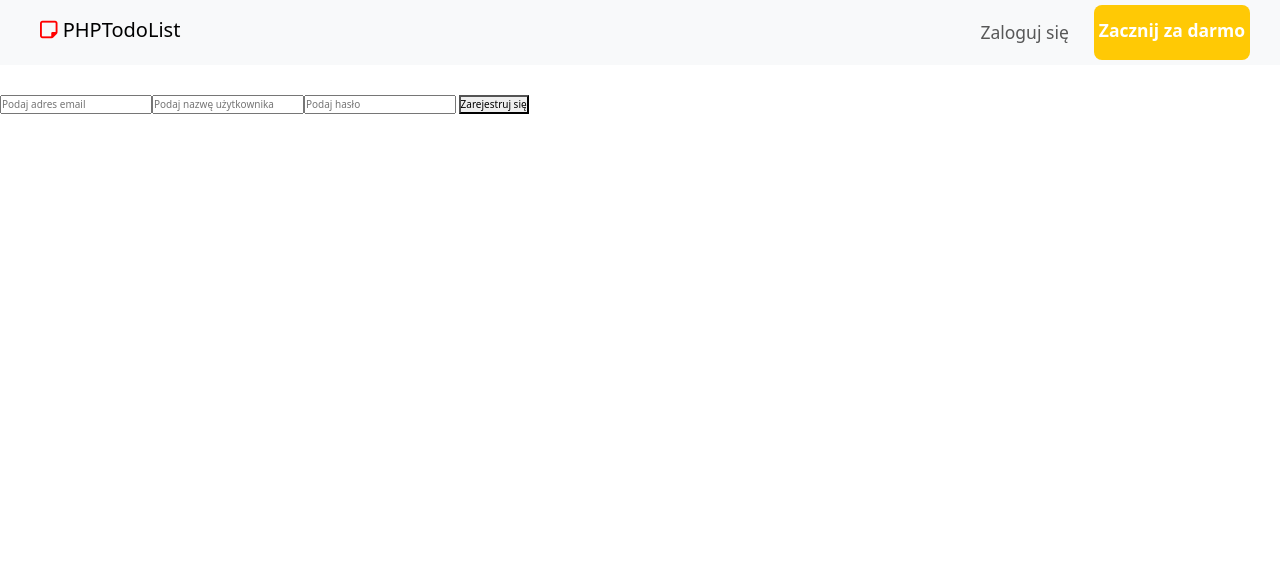
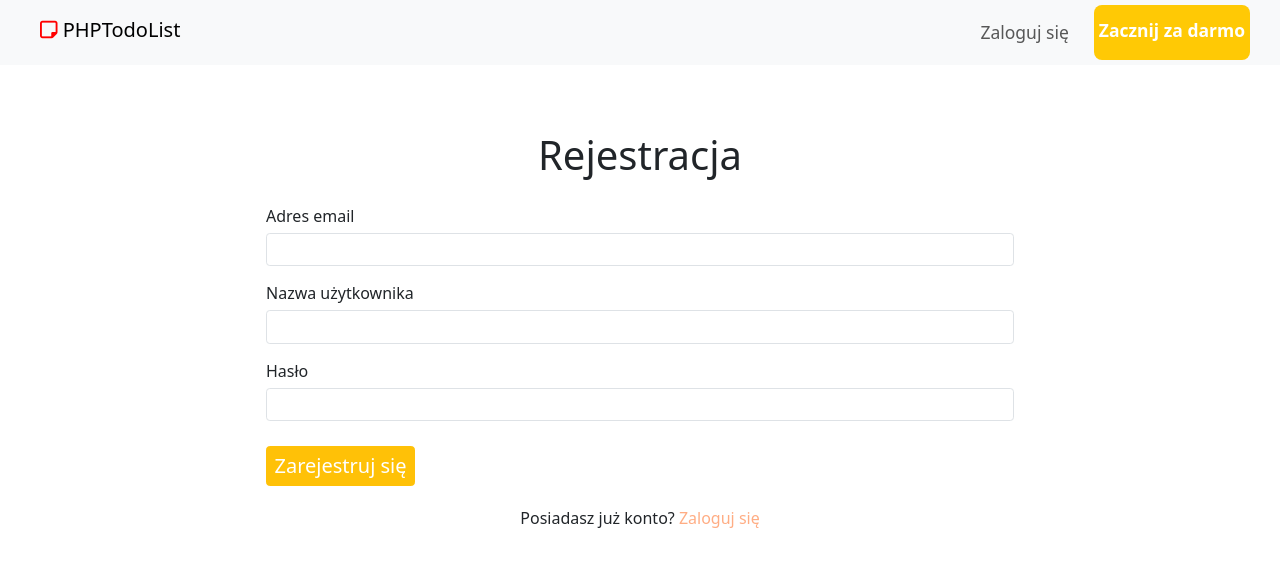
Before and after one commit to marcinbroniszewski/todolist-php-project, a PHP site: page /signup.php in a window 1280 px wide. Shown: the top 574 px of the page. Run offline with PHP 8.4, Linux system fonts and the light colour scheme; style sheets or scripts are compiled from the project's sources; some libraries are stand-ins or nearby versions.

Commit message:
styling signup and login pages

```diff
--- a/app/views/signup.view.php
+++ b/app/views/signup.view.php
@@ -1,24 +1,28 @@
 <?php
 
-function signup_inputs() {
+function signup_inputs()
+{
 
-    echo '<input type="email" name="email" placeholder="Podaj adres email" id="signup-email">';
+    echo '<label for="signup-email" class="form-label">Adres email</label>
+    <input type="email" class="form-control" name="email" id="signup-email">';
 
-    if(isset($_SESSION['signup_errors']['email_error'])) {
-        echo '<p class="error">' . $_SESSION['signup_errors']['email_error'] . '</p>';
+    if (isset($_SESSION['signup_errors']['email_error'])) {
+        echo '<p class="error text-danger">' . $_SESSION['signup_errors']['email_error'] . '</p>';
     }
-echo '<input type="text" name="username" placeholder="Podaj nazwę użytkownika" id="signup-username">';
+    echo '<label for="signup-username" class="form-label">Nazwa użytkownika</label>
+<input type="text" class="form-control"  name="username" id="signup-username">';
 
-if(isset($_SESSION['signup_errors']['username_error'])) {
-    echo '<p class="error">' . $_SESSION['signup_errors']['username_error'] . '</p>';
+    if (isset($_SESSION['signup_errors']['username_error'])) {
+        echo '<p class="error text-danger">' . $_SESSION['signup_errors']['username_error'] . '</p>';
     }
-echo '<input type="password" name="pwd" placeholder="Podaj hasło" id="signup-password">';
+    echo '<label for="signup-password" class="form-label">Hasło</label>
+<input type="password" class="form-control"  name="pwd" id="signup-password">';
 
-if(isset($_SESSION['signup_errors']['password_error'])) {
-    echo '<p class="error">' . $_SESSION['signup_errors']['password_error'] . '</p>';
+    if (isset($_SESSION['signup_errors']['password_error'])) {
+        echo '<p class="error text-danger">' . $_SESSION['signup_errors']['password_error'] . '</p>';
     }
 
-if(isset($_SESSION['signup_errors'])){
+    if (isset($_SESSION['signup_errors'])) {
         unset($_SESSION['signup_errors']);
     }
 }
--- /dev/null
+++ b/public/css/sign-form.min.css
@@ -0,0 +1 @@
+.sign-section{min-height:60vh}.sign-form{width:100%;padding:20px 10px;max-width:800px;font-size:1.4rem}.form-control{margin-bottom:15px;font-size:1.4rem}.sign-btn{margin-top:10px;font-size:1.4rem}.sign-h1{font-size:3rem}.switch-link,.switch-paragraph{font-size:1.4rem}.switch-link{color:#ffad84}@media (min-width:576px){.sign-form{width:60%;font-size:1.6rem}.sign-h1{font-size:4rem}.sign-btn{font-size:2rem}.form-control,.switch-link,.switch-paragraph{font-size:1.6rem}}
--- a/public/signup.php
+++ b/public/signup.php
@@ -13,18 +13,22 @@ require_once(realpath(dirname(__FILE__) . '/../app/views/signup.view.php'));
     <?php
     require_once(__DIR__ . '/../app/components/head_imports.php')
     ?>
+    <link rel="stylesheet" href="./css/sign-form.min.css">
 </head>
 
 <body>
     <?php
     require_once(__DIR__ . '/../app/components/navigation_bar.php')
     ?>
-    <form action="../app/includes/signup.inc.php" method="post">
 
+    <section class="d-flex flex-column justify-content-center align-items-center sign-section">
+        <h1 class="sign-h1">Rejestracja</h1>
+        <form class="sign-form" action="../app/includes/signup.inc.php" method="post">
             <?php signup_inputs() ?>
-
-        <button type="submit">Zarejestruj się</button>
+            <button type="submit" class="sign-btn btn btn-warning text-white">Zarejestruj się</button>
         </form>
+        <p class="switch-paragraph">Posiadasz już konto? <a class="switch-link" href="login.php">Zaloguj się</a></p>
+    </section>
 
     <script src="js/signup.min.js"></script>
 </body>
--- /dev/null
+++ b/src/sass/sign-form.scss
@@ -0,0 +1,52 @@
+.sign-section {
+    min-height: 60vh;
+}
+
+.sign-form {
+    width: 100%;
+    padding: 20px 10px;
+    max-width: 800px;
+    font-size: 1.4rem;
+}
+
+.form-control {
+    margin-bottom: 15px;
+    font-size: 1.4rem;
+}
+
+.sign-btn {
+    margin-top: 10px;
+    font-size: 1.4rem;
+}
+
+.sign-h1 {
+    font-size: 3rem;
+}
+
+.switch-paragraph {
+    font-size: 1.4rem;
+}
+
+.switch-link {
+    font-size: 1.4rem;
+    color: #ffad84;
+}
+
+@media (min-width: 576px) {
+    .sign-form {
+        width: 60%;
+        font-size: 1.6rem;
+    }
+
+    .sign-h1 {
+        font-size: 4rem;
+    }
+
+    .sign-btn {
+        font-size: 2rem;
+    }
+
+    .switch-paragraph, .switch-link, .form-control {
+        font-size: 1.6rem;
+    }
+}
```
Also changed, not shown: app/views/login.view.php (+6 -4 lines), public/login.php (+9 -3 lines). Lines whose indentation alone changed are shown as unchanged.
